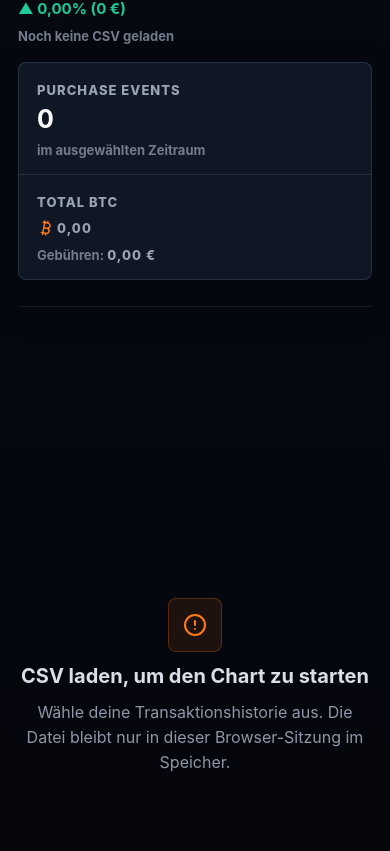
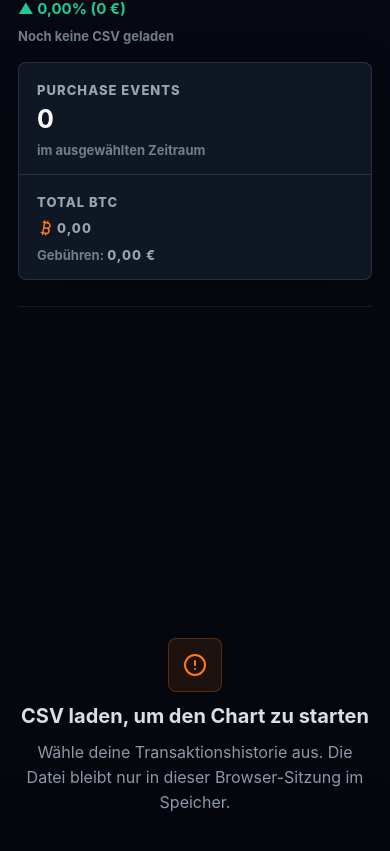
Before and after one commit to TCPIPStack/BodeTracker, a React (Vite) app: page / in a window 390 px wide. Shown: the part 447-1298 px from the top of the page. Built offline with nearby package versions, Linux system fonts and the light colour scheme.

Commit message:
Increase portfolio panel height

```diff
--- a/src/App.tsx
+++ b/src/App.tsx
@@ -176,13 +176,13 @@ function App() {
           top: 56,
           right: 88,
           left: 76,
-          height: "56%",
+          height: "50%",
         },
         {
-          top: "75%",
+          top: "69%",
           right: 88,
           left: 76,
-          height: "13%",
+          height: "21%",
         },
       ],
       legend: {
@@ -348,7 +348,7 @@ function App() {
           type: "slider",
           xAxisIndex: [0, 1],
           height: 32,
-          bottom: 18,
+          bottom: 14,
           borderColor: "rgba(148, 163, 184, 0.16)",
           backgroundColor: "rgba(15, 23, 42, 0.84)",
           fillerColor: "rgba(255, 122, 24, 0.16)",
--- a/src/styles.css
+++ b/src/styles.css
@@ -371,7 +371,7 @@ input {
 .chart-panel {
   flex: 1 1 auto;
   position: relative;
-  min-height: 780px;
+  min-height: 860px;
   margin-top: 42px;
   border-top: 1px solid rgba(148, 163, 184, 0.12);
 }
@@ -536,7 +536,7 @@ input {
   }
 
   .chart-panel {
-    min-height: 760px;
+    min-height: 840px;
     margin-top: 26px;
   }
 
```
